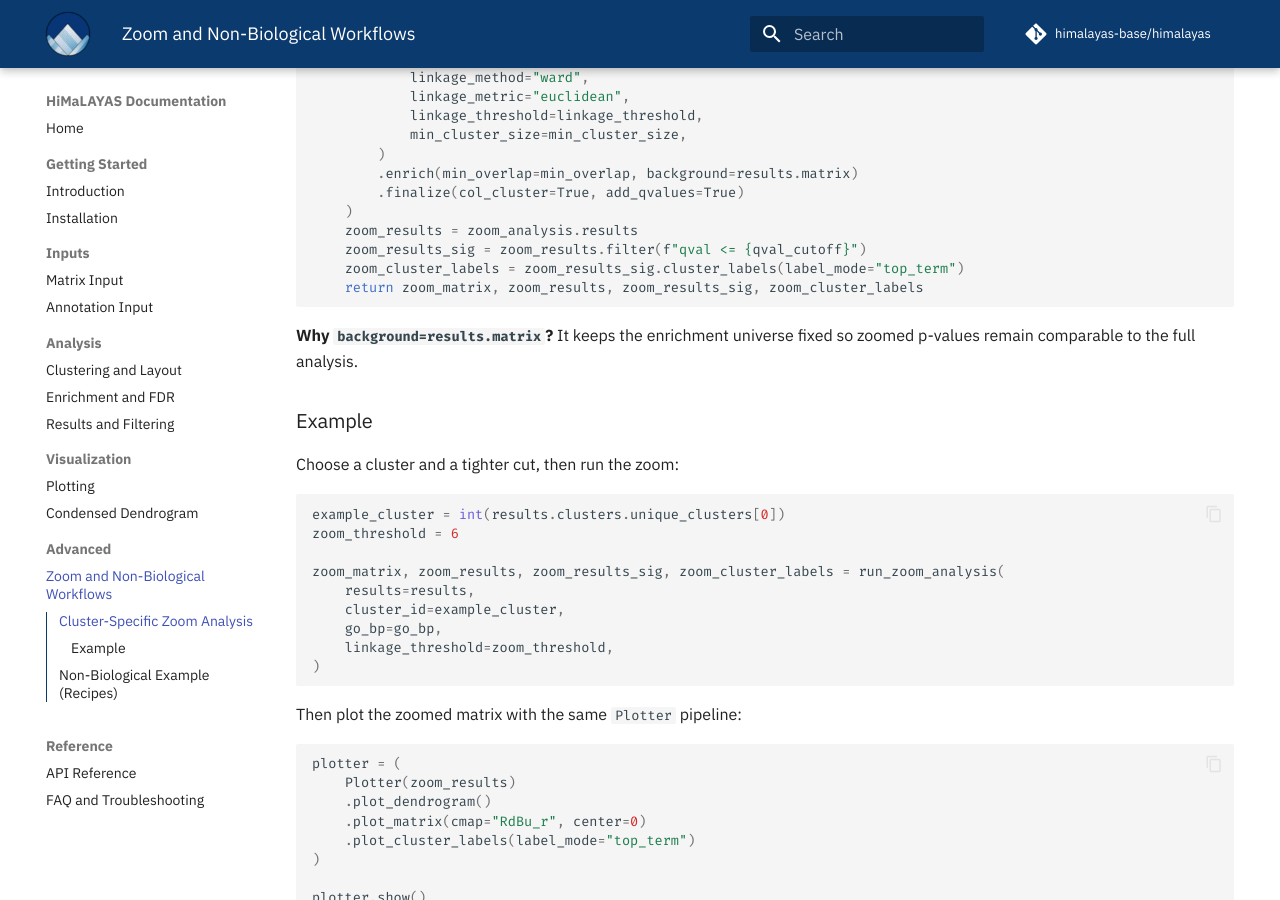
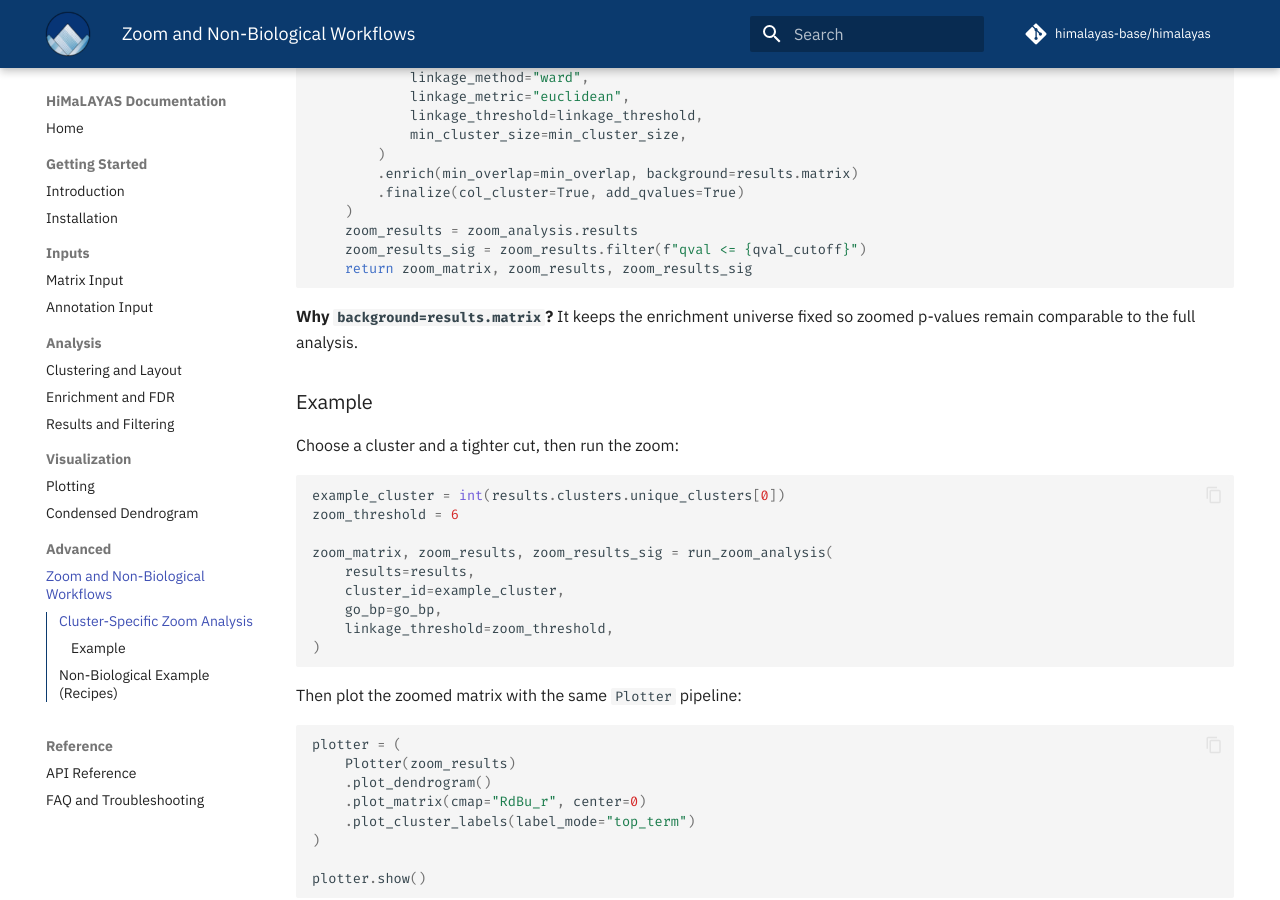
Before and after one commit to himalayas-base/himalayas-docs, an MkDocs documentation site: the page built from docs/9_advanced_workflows.md, in a window 1280 px wide and 900 px high, scrolled down 833 px. Built offline with MkDocs 1.6.1 and Material for MkDocs 9.7.7, drawn with Linux system fonts in a browser that asks for light colours; comment, search, counter and statistics services are not loaded.

Commit message:
rm deprecated args

````diff
--- a/docs/9_advanced_workflows.md
+++ b/docs/9_advanced_workflows.md
@@ -41,8 +41,7 @@ def run_zoom_analysis(
     )
     zoom_results = zoom_analysis.results
     zoom_results_sig = zoom_results.filter(f"qval <= {qval_cutoff}")
-    zoom_cluster_labels = zoom_results_sig.cluster_labels(label_mode="top_term")
-    return zoom_matrix, zoom_results, zoom_results_sig, zoom_cluster_labels
+    return zoom_matrix, zoom_results, zoom_results_sig
 ```
 
 **Why `background=results.matrix`?** It keeps the enrichment universe fixed so zoomed p-values remain comparable to the full analysis.
@@ -55,7 +54,7 @@ Choose a cluster and a tighter cut, then run the zoom:
 example_cluster = int(results.clusters.unique_clusters[0])
 zoom_threshold = 6
 
-zoom_matrix, zoom_results, zoom_results_sig, zoom_cluster_labels = run_zoom_analysis(
+zoom_matrix, zoom_results, zoom_results_sig = run_zoom_analysis(
     results=results,
     cluster_id=example_cluster,
     go_bp=go_bp,
````
